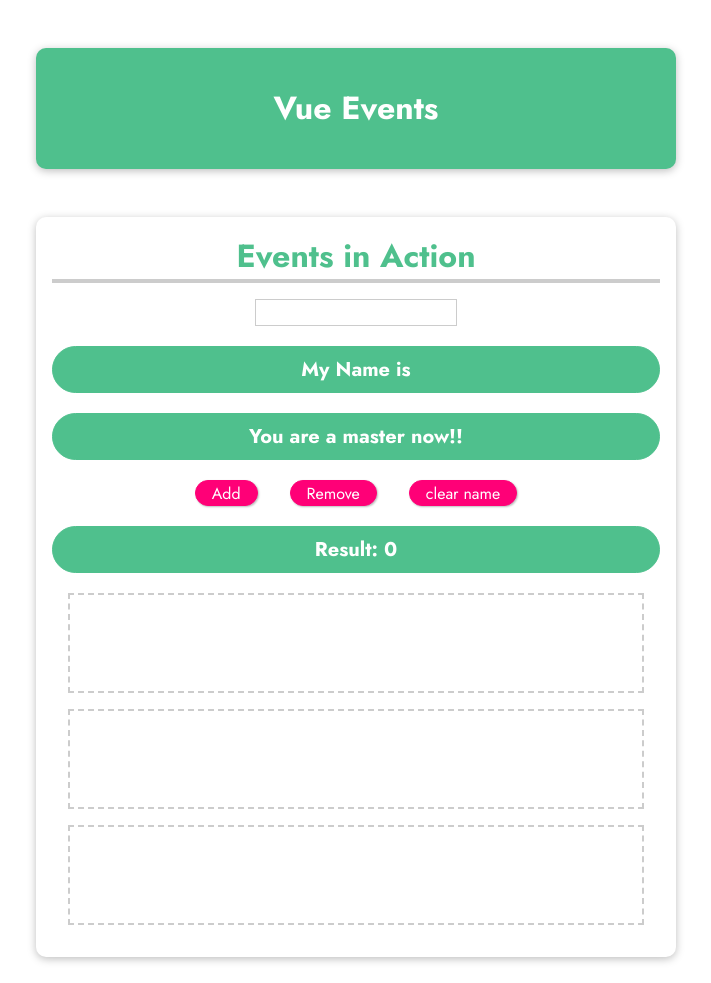
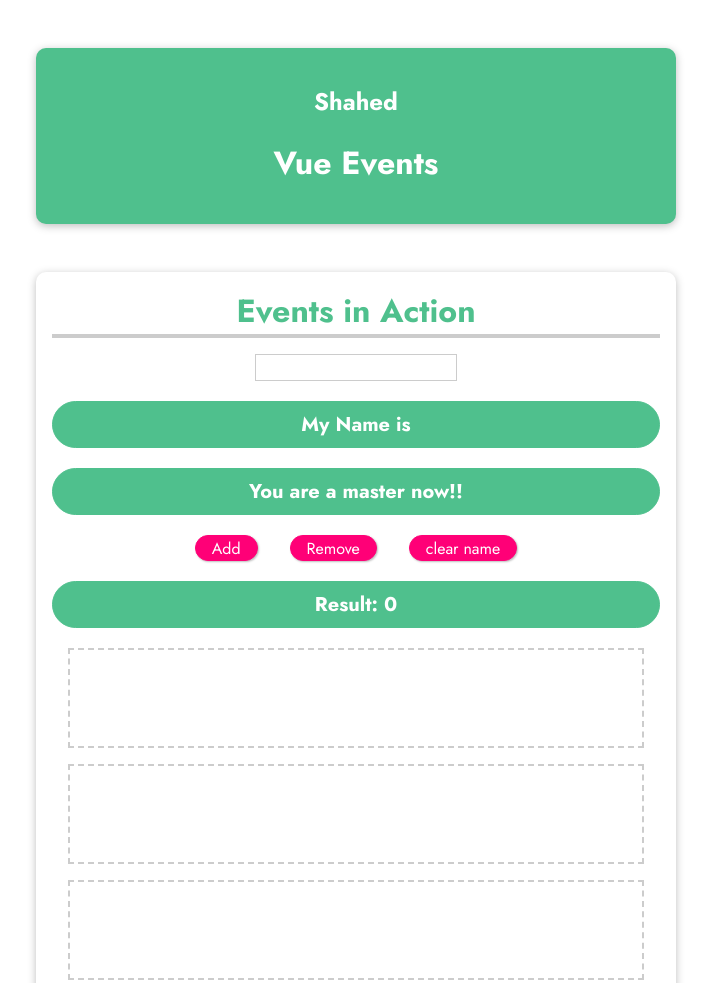
Before and after one commit to saiem-jatri/vue_basic, a plain HTML site: page index.html in a window 1280 px wide. Shown: the top 983 px of the page, without its empty margins (284-995 px from the left). Drawn offline with nearby package versions, Linux system fonts and the light colour scheme.

Commit message:
name added

```diff
--- a/index.html
+++ b/index.html
@@ -14,6 +14,7 @@
   </head>
   <body>
     <header>
+      <h2>Shahed</h2>
       <h1>Vue Events</h1>
     </header>
     <section id="events">
```
